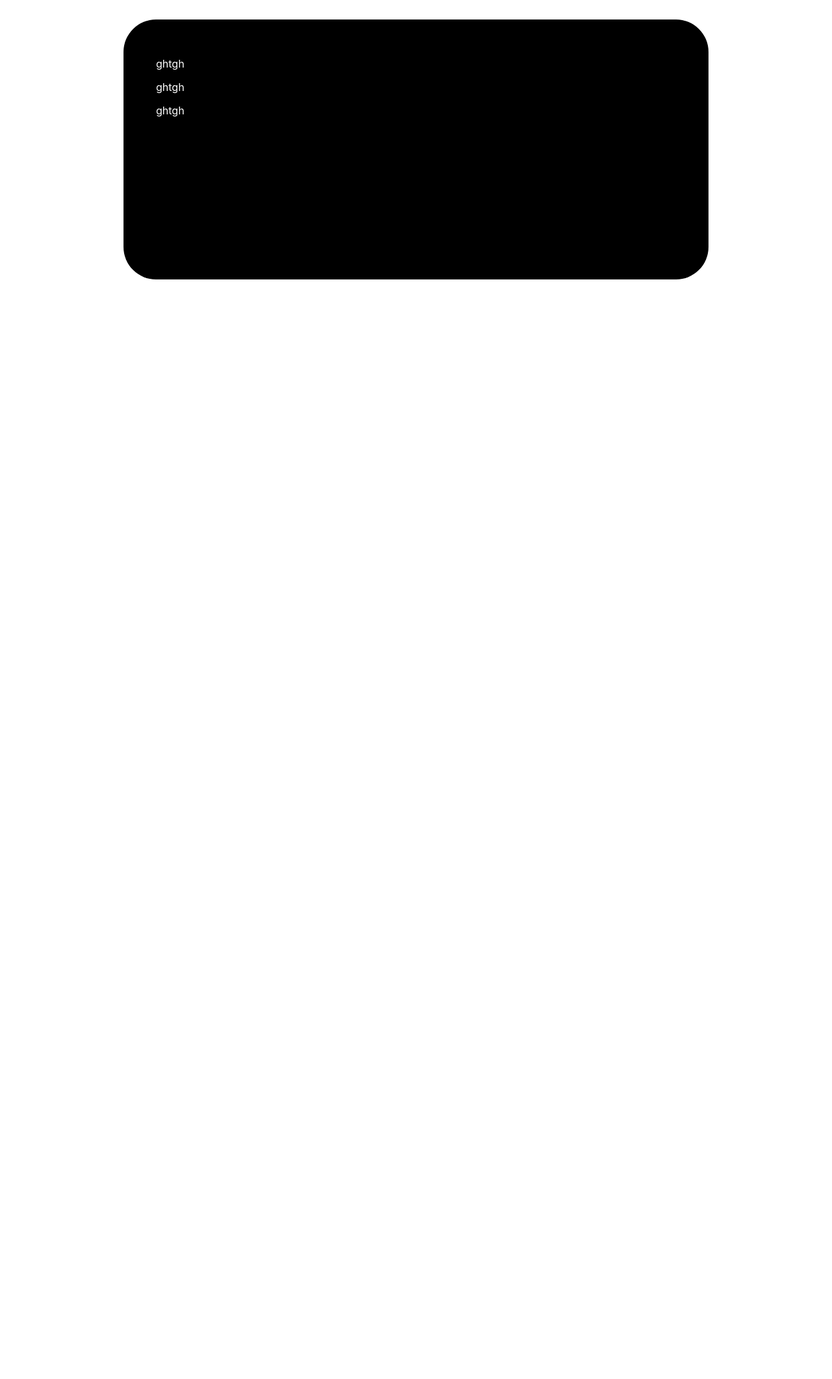
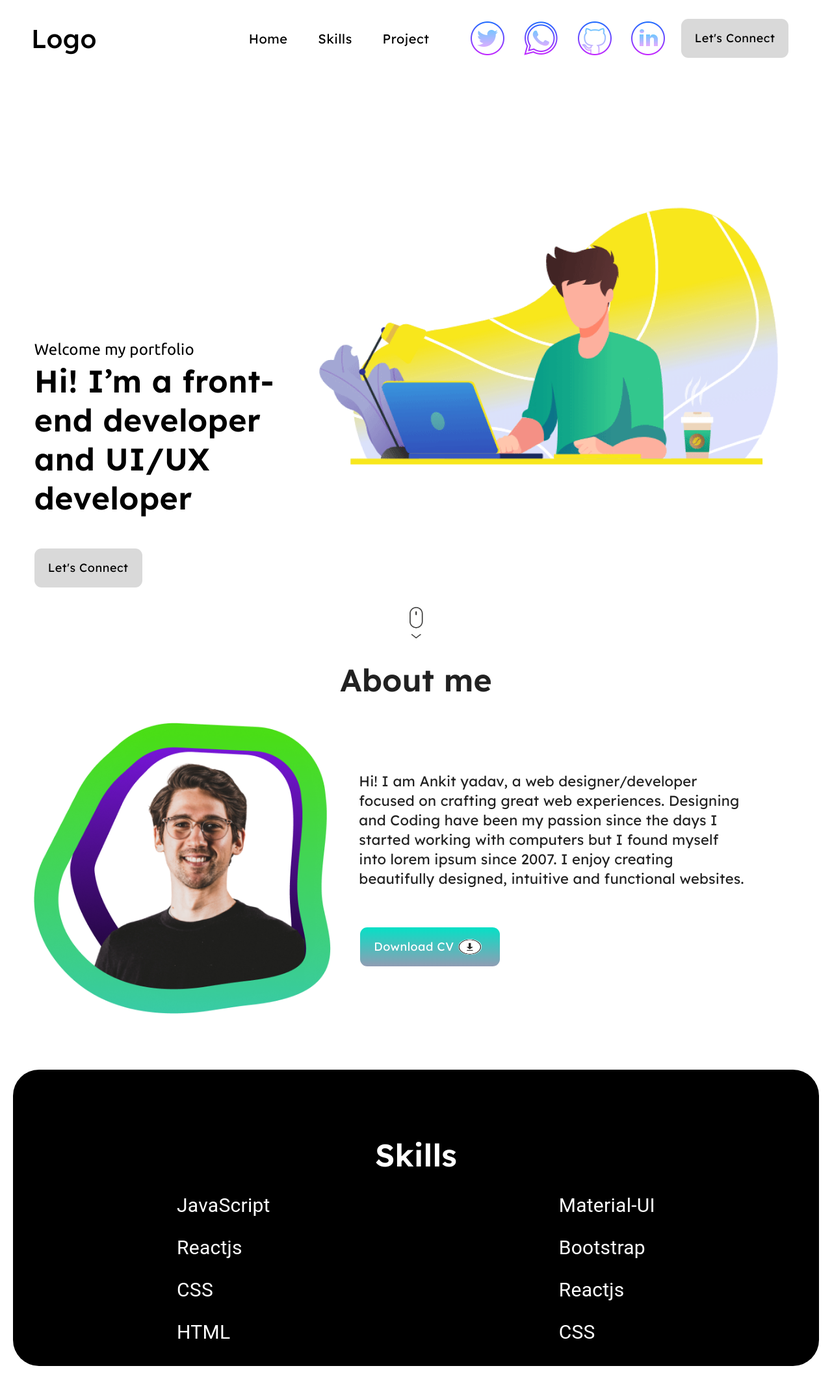
Before and after one commit to ro61zzy/myportfolio, a React (Create React App) app: page / in a window 1280 px wide. Shown: the whole page at 65% size. Before the commit the page ends 800 px from the top, so only its background shows below. Built offline with nearby package versions, Linux system fonts and the light colour scheme.

Commit message:
skills component

```diff
--- a/public/index.html
+++ b/public/index.html
@@ -4,7 +4,7 @@
 <head>
   <meta charset="utf-8" />
   <link rel="icon" href="%PUBLIC_URL%/favicon.ico" />
-  <meta name="viewport" content="width=device-width, initial-scale=1" />
+  <meta name="viewport" content="width=device-width, initial-scale=1 maximum-scale=1, user-scalable=no" />
   <meta name="theme-color" content="#000000" />
   <meta name="description" content="Web site created using create-react-app" />
   <link rel="apple-touch-icon" href="%PUBLIC_URL%/logo192.png" />
--- a/src/Pages/HomePage.js
+++ b/src/Pages/HomePage.js
@@ -1,15 +1,15 @@
 import React from "react";
-//import DrawerAppBar from "../components/Appbar/DrawerAppBar";
-//import About from "../components/AboutMe/About";
+import DrawerAppBar from "../components/Appbar/DrawerAppBar";
+import About from "../components/AboutMe/About";
 import Skills from "../components/Skills/Skills"
-//import Home from "../components/Hero/Home";
+import Home from "../components/Hero/Home";
 
 function HomePage() {
   return (
     <>
-      {/* <DrawerAppBar />
+      <DrawerAppBar />
       <Home />
-      <About /> */}
+      <About />
       <Skills />
     </>
   );
--- a/src/components/AboutMe/About.js
+++ b/src/components/AboutMe/About.js
@@ -47,7 +47,7 @@ export default function ColumnsGrid() {
           <Box sx={{ pt: "18%" }}>
             <Typography
               sx={{
-                width: { xs: "200px", md: "45vw" },
+                width: { xs: "200px", md: "100%" },
                 lineHeight: { xs: "11px", md: "30px" },
                 fontFamily: "Lexend",
                 fontWeight: 400,
--- a/src/components/Hero/Home.js
+++ b/src/components/Hero/Home.js
@@ -22,8 +22,7 @@ function Home() {
                 }}>
                     <Stack>
                         <Typography sx={{ fontFamily: 'Ubuntu', fontWeight: 400, fontSize: {xs:'14px', sm:'24px'}, lineHeight: {xs:'16px', sm:'36px'}, color: '#000000', overflow:'hidden' }}>Welcome my portfolio</Typography>
-                        <Typography sx={{ fontFamily: 'Lexend', fontWeight: 600, fontSize: {xs:'30px', sm:'48px'}, lineHeight: {xs:'30px', sm:'60px'}, color: '#000000', }}>Hi! I’m  web designer
-                            and UI/UX designer</Typography>
+                        <Typography sx={{ fontFamily: 'Lexend', fontWeight: 600, fontSize: {xs:'24px', sm:'48px'}, lineHeight: {xs:'30px', sm:'60px'}, color: '#000000', }}>Hi! I’m a front-end developer and UI/UX developer</Typography>
 
                     </Stack>
                 </Box>
--- a/src/components/Skills/Skills.js
+++ b/src/components/Skills/Skills.js
@@ -1,33 +1,38 @@
-import * as React from 'react';
-import Box from '@mui/material/Box';
-import { List, Typography } from '@mui/material';
+import * as React from "react";
+import Box from "@mui/material/Box";
+import { Container, Typography} from "@mui/material";
 
 export default function BoxSx() {
   return (
-    <Box>
+    <Container maxWidth="xl" sx={{ p:{ xs: "11px", md: "20px" }, mt:"65px" }}>
       <Box
         sx={{
-        m:"30px auto",
-        borderRadius:"50px",
-        p:"50px",
-        color:"#fff",
-        width: 800,
-        height: 300,
-        backgroundColor: '#000',
-        '&:hover': {
-          backgroundColor: '#121212',
-          // opacity: [0.9, 0.8, 0.7],
+          borderRadius: "40px",
+          p: "10px 30px",
+          color: "#fff",
+          // height: { xs: "px", md: "400px" },
+          backgroundColor: "#000",
+          "&:hover": {
+          backgroundColor: "#121212",
           },
         }}
-    ><Box sx={{maxHeight:"100%"}}
       >
-
-      <List>ghtgh</List>
-      <List>ghtgh</List>
-      <List>ghtgh</List>
-
+        <Box sx={{display:"flex", justifyContent:"center", fontSize:{ xs: "23px", md: "48px" }, fontWeight:"600", lineHeight:{ xs: "30px", md: "60px" }, fontFamily:"Lexend", pt:{ xs: "25px", md: "91px" } }}>Skills</Box>
+        <Box sx={{display:"flex", justifyContent:"space-around", mt: { xs: "21px", md: "25px" }}}>
+          <Box>
+            <Typography sx={{mb:"20px", fontSize:{ xs: "15px", md: "30px" }}}>JavaScript</Typography>
+            <Typography sx={{mb:"20px", fontSize:{ xs: "15px", md: "30px" }}}>Reactjs</Typography>
+            <Typography sx={{mb:"20px", fontSize:{ xs: "15px", md: "30px" }}}>CSS</Typography>
+            <Typography sx={{mb:"20px", fontSize:{ xs: "15px", md: "30px" }}}>HTML</Typography>
+          </Box>
+          <Box>
+          <Typography sx={{mb:"20px", fontSize:{ xs: "15px", md: "30px" }}}>Material-UI</Typography>
+          <Typography sx={{mb:"20px", fontSize:{ xs: "15px", md: "30px" }}}>Bootstrap</Typography>
+          <Typography sx={{mb:"20px", fontSize:{ xs: "15px", md: "30px" }}}>Reactjs</Typography>
+          <Typography sx={{mb:"20px", fontSize:{ xs: "15px", md: "30px" }}}>CSS</Typography>
           </Box>
         </Box>
       </Box>
+    </Container>
   );
 }
```
Lines whose indentation alone changed are shown as unchanged.
